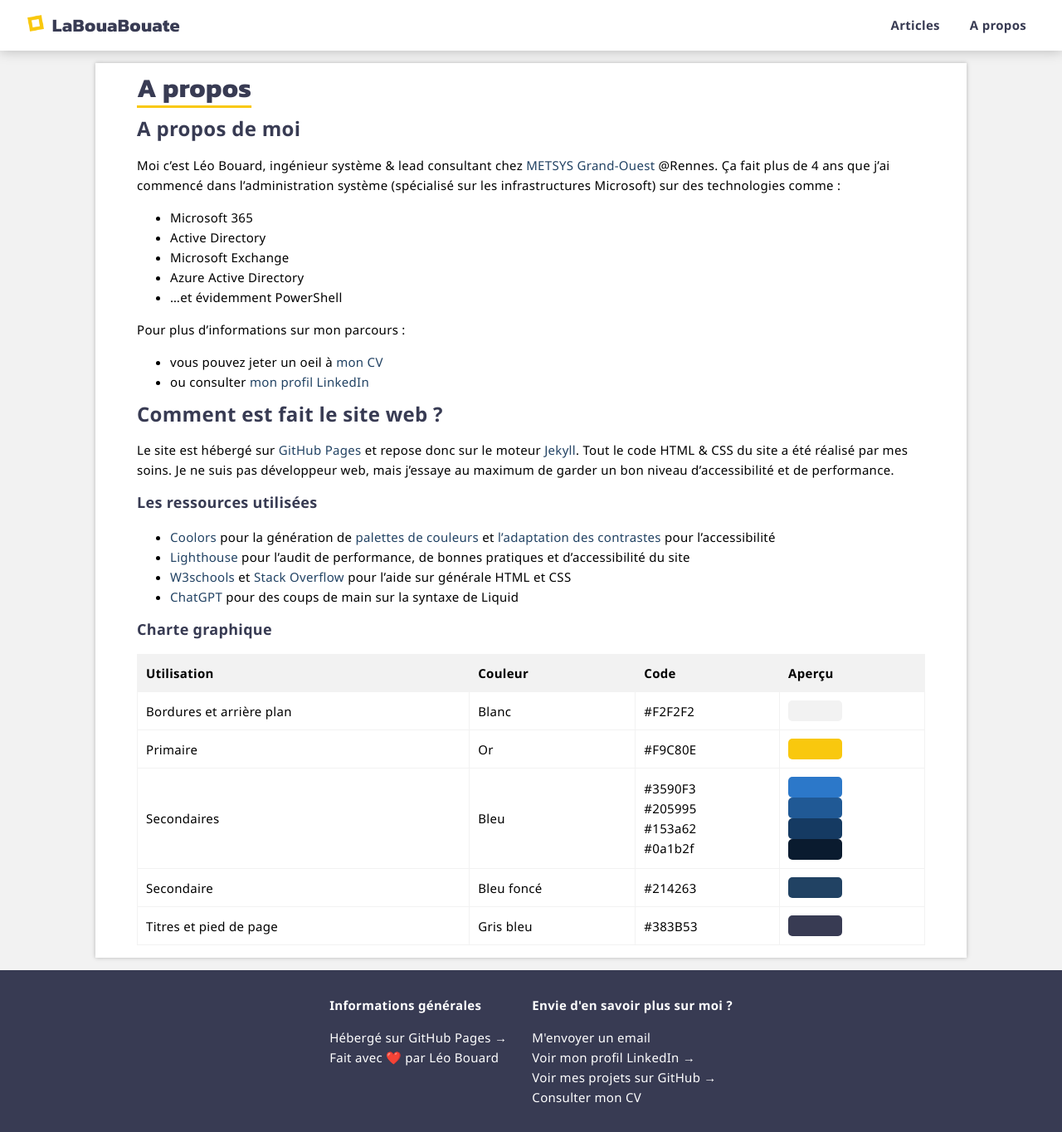
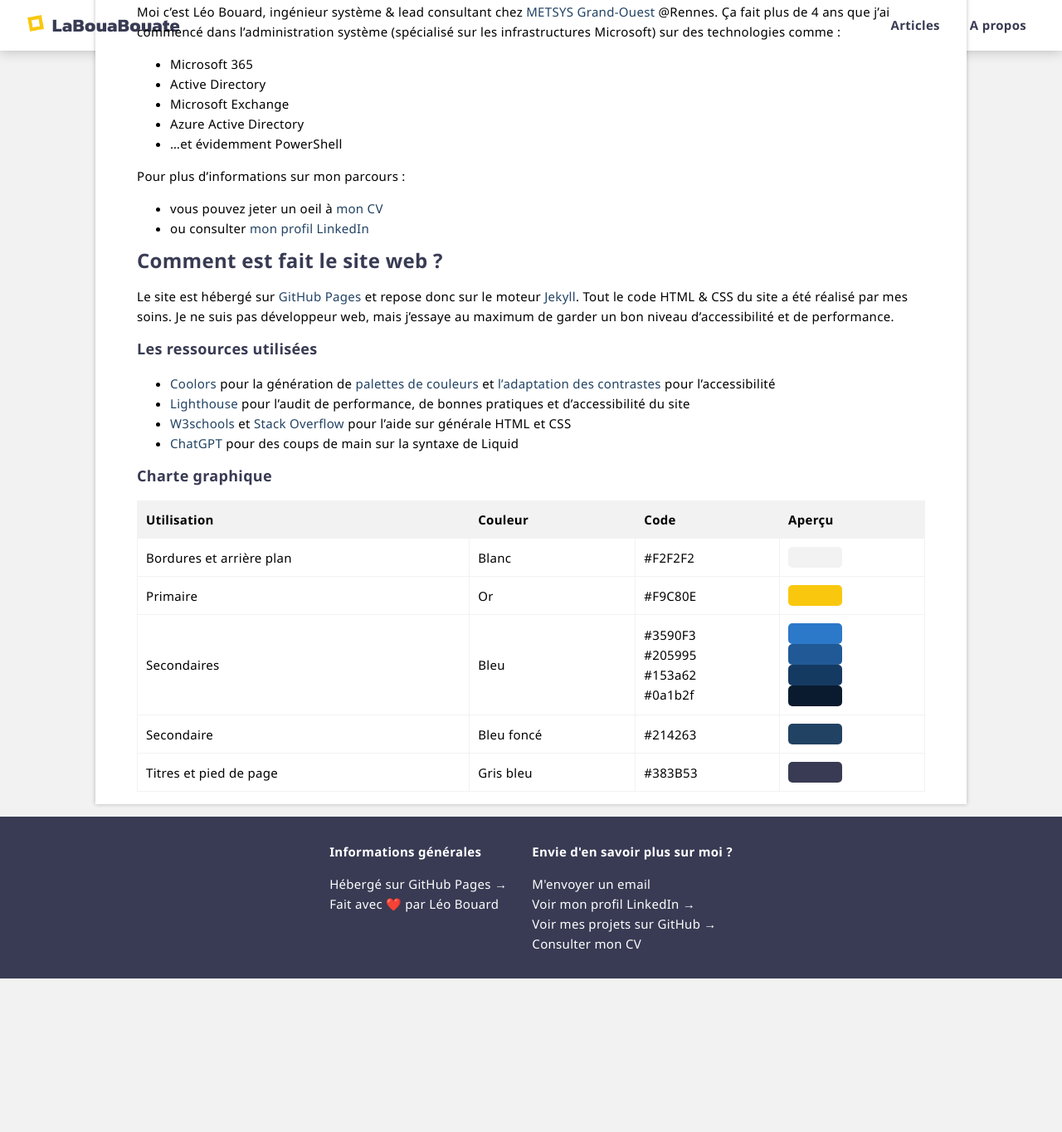
Before and after one commit to leobouard/leobouard.github.io, a Jekyll site: the page built from about.md, in a window 1280 px wide. Shown: the whole page at 83% size. Built offline with Jekyll 4.4.1, drawn with Linux system fonts in a browser that asks for light colours; some web fonts are replaced; our own code applies the rules of GitHub Pages for plain Markdown files; after the commit the page ends 1179 px from its top, so only the background shows below that.

Commit message:
Déplacement du margin-top de SECTION

```diff
--- a/_layouts/default.html
+++ b/_layouts/default.html
@@ -33,9 +33,11 @@
       </nav>
     </header>
 
-    <div class="postBanner" {% unless page.icon %} style="visibility: hidden;" {% endunless %}>
+    {% if page.icon %}
+    <div class="postBanner">
       {{ page.icon }}
     </div>
+    {% endif %}
 
     <section {% unless page.icon %} style="margin-top: -185px;" {% endunless %}>
       {{ content }}
--- a/assets/css/posts.scss
+++ b/assets/css/posts.scss
@@ -68,6 +68,7 @@
 
 .postBanner {
     margin-top: -15px;
+    margin-bottom: -15px;
     position: relative;
     height: 200px;
     line-height: 150px;
--- a/assets/css/style.scss
+++ b/assets/css/style.scss
@@ -79,7 +79,6 @@
     padding-left: 50px;
     padding-right: 50px;
     margin: auto;
-    margin-top: -50px;
     max-width: 950px;
     overflow: hidden;
     box-shadow: 0 0 5px 0 #00000040;
```
